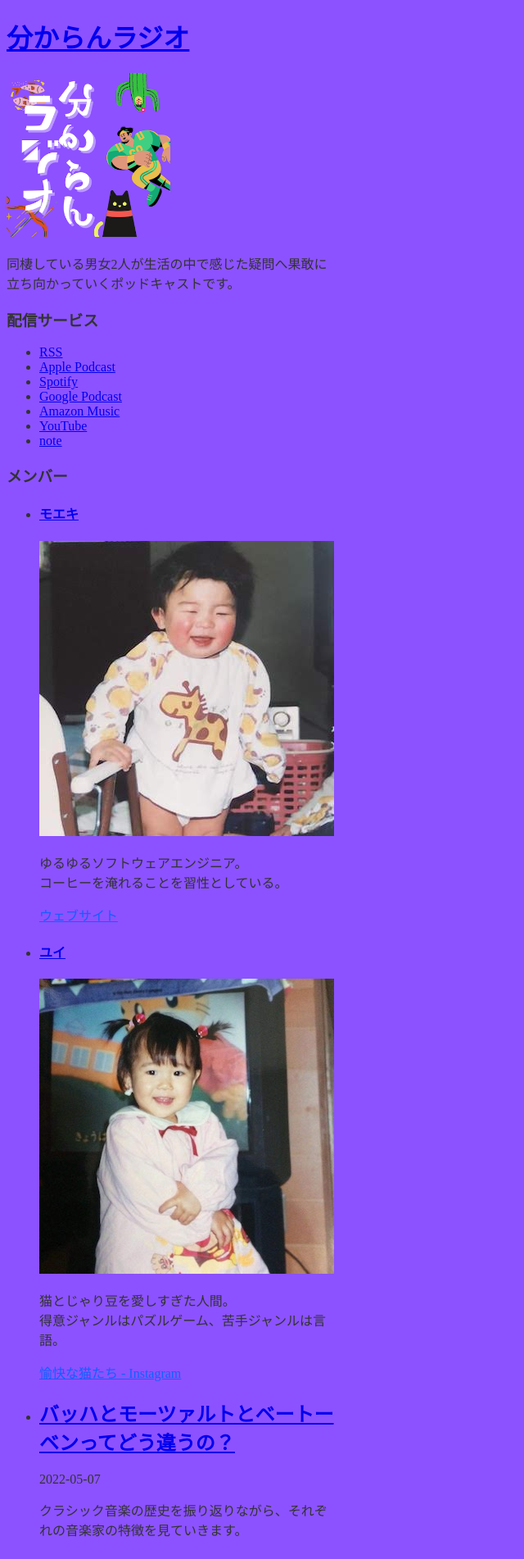
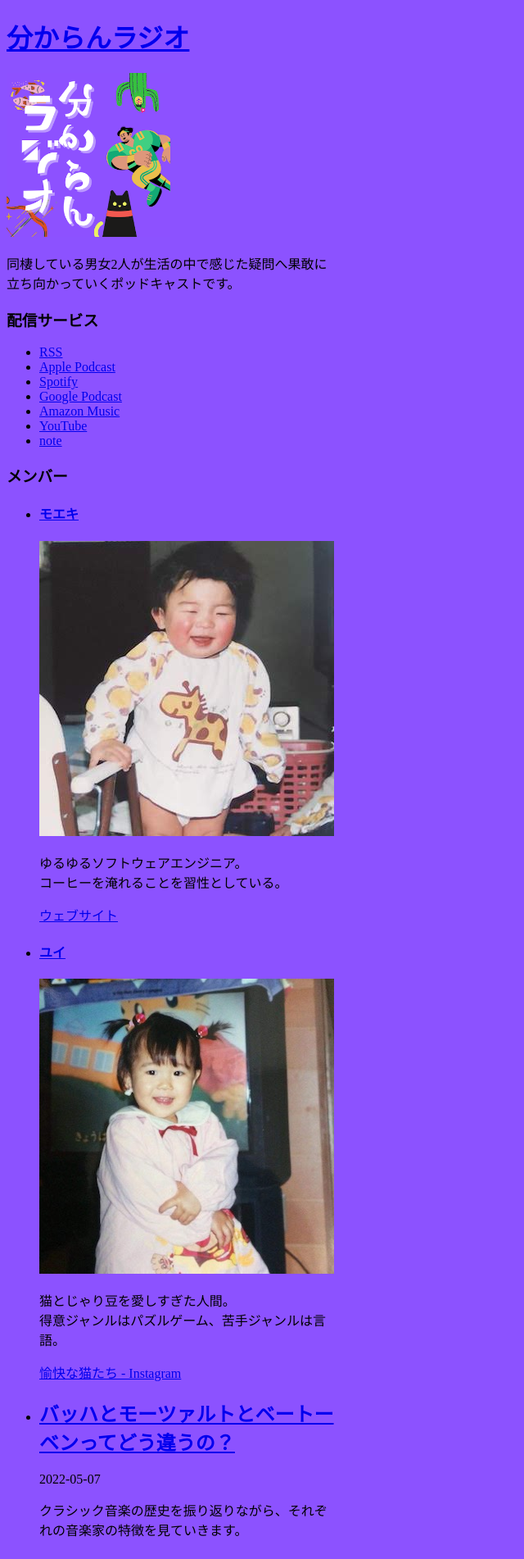
Before and after one commit to kawakamimoeki/wakaran, a Jekyll site: the page built from index.md, in a window 1280 px wide. Shown: the top 1902 px of the page at 82% size, without its empty margins (0-640 px from the left). Built offline with Jekyll 4.4.1, drawn with Linux system fonts in a browser that asks for light colours; nearby versions of some CDN libraries.

Commit message:
improve link design

```diff
--- a/_layouts/default.html
+++ b/_layouts/default.html
@@ -36,21 +36,6 @@
     }
     .article a {
       text-decoration: underline;
-      color: #125fff;
-    }
-    body {
-      background-color: white;
-      color: #333;
-    }
-    @media (prefers-color-scheme: dark) {
-      body {
-        background-color: #111;
-        color: #fff;
-      }
-
-      .article a {
-        color: #129fff;
-      }
     }
   </style>
 </head>
```
